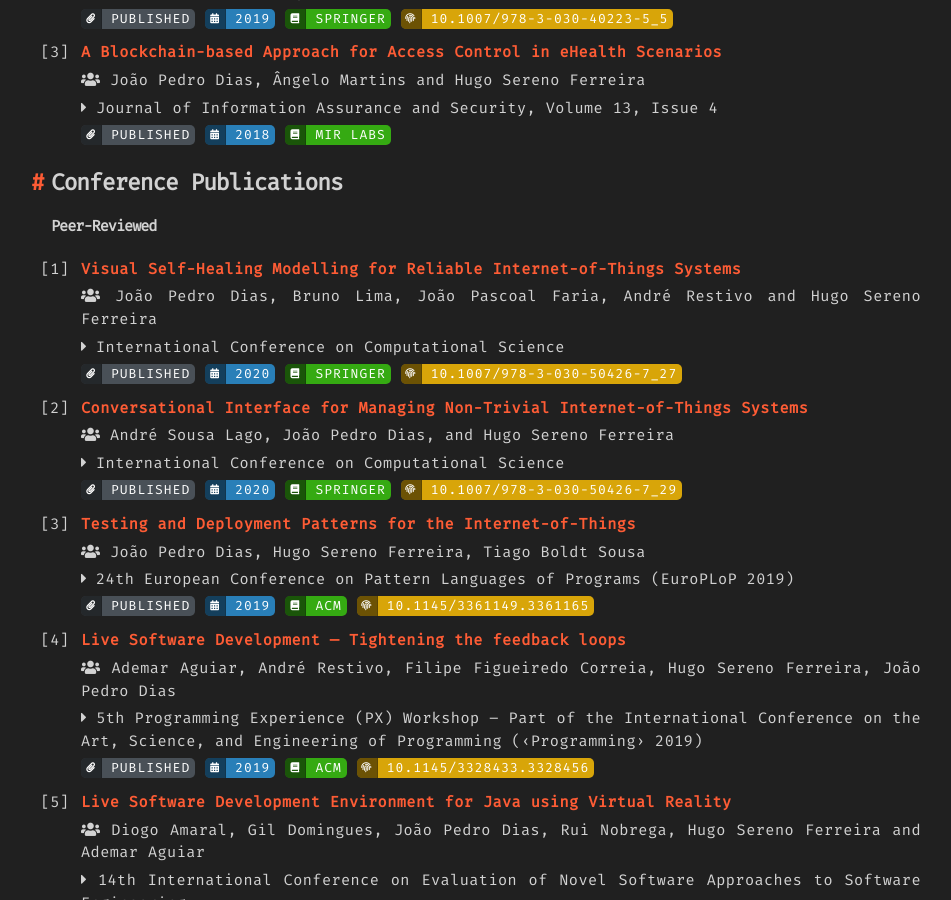
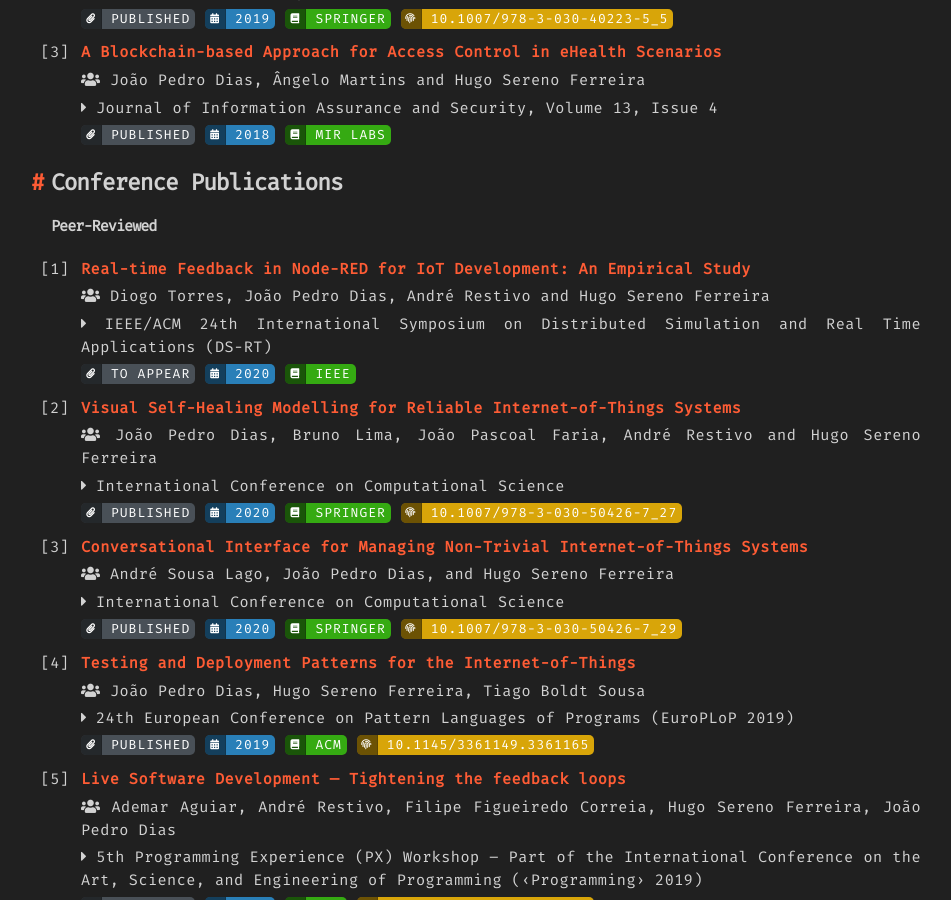
Before and after one commit to jpdias/jpdias.github.io, a Jekyll site: the page built from publications.md, in a window 1280 px wide and 900 px high, scrolled down 467 px. Shown: the whole window, without its empty margins (139-1090 px from the left). Built offline with Jekyll 4.4.1, drawn with Linux system fonts in a browser that asks for light colours; nearby versions of some CDN libraries.

Commit message:
Update publications.yml

```diff
--- a/_data/publications.yml
+++ b/_data/publications.yml
@@ -1,6 +1,14 @@
 #status: Accepted, In Press, Published, Submitted, Under revision
 #type: Workshop, Conference
 confs:
+  - title: "Real-time Feedback in Node-RED for IoT Development: An Empirical Study"
+    authors: "Diogo Torres, João Pedro Dias, André Restivo and Hugo Sereno Ferreira"
+    conference: "IEEE/ACM 24th International Symposium on Distributed Simulation and Real Time Applications (DS-RT)"
+    year: 2020
+    url: "/404"
+    status: "To Appear"
+    pub: IEEE
+
   - title: "Visual Self-Healing Modelling for Reliable Internet-of-Things Systems"
     authors: "João Pedro Dias, Bruno Lima, João Pascoal Faria, André Restivo and Hugo Sereno Ferreira"
     conference: "International Conference on Computational Science"
```
